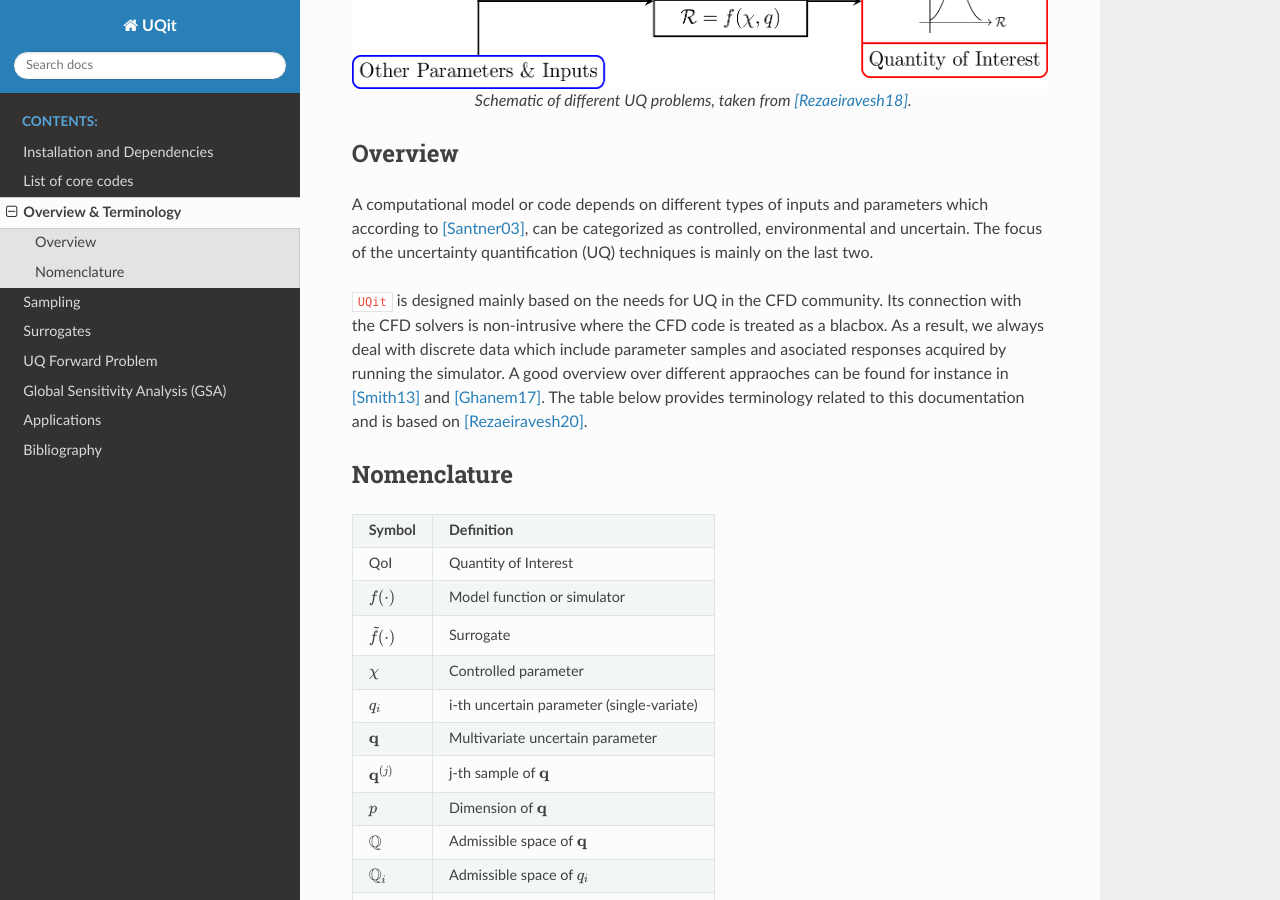
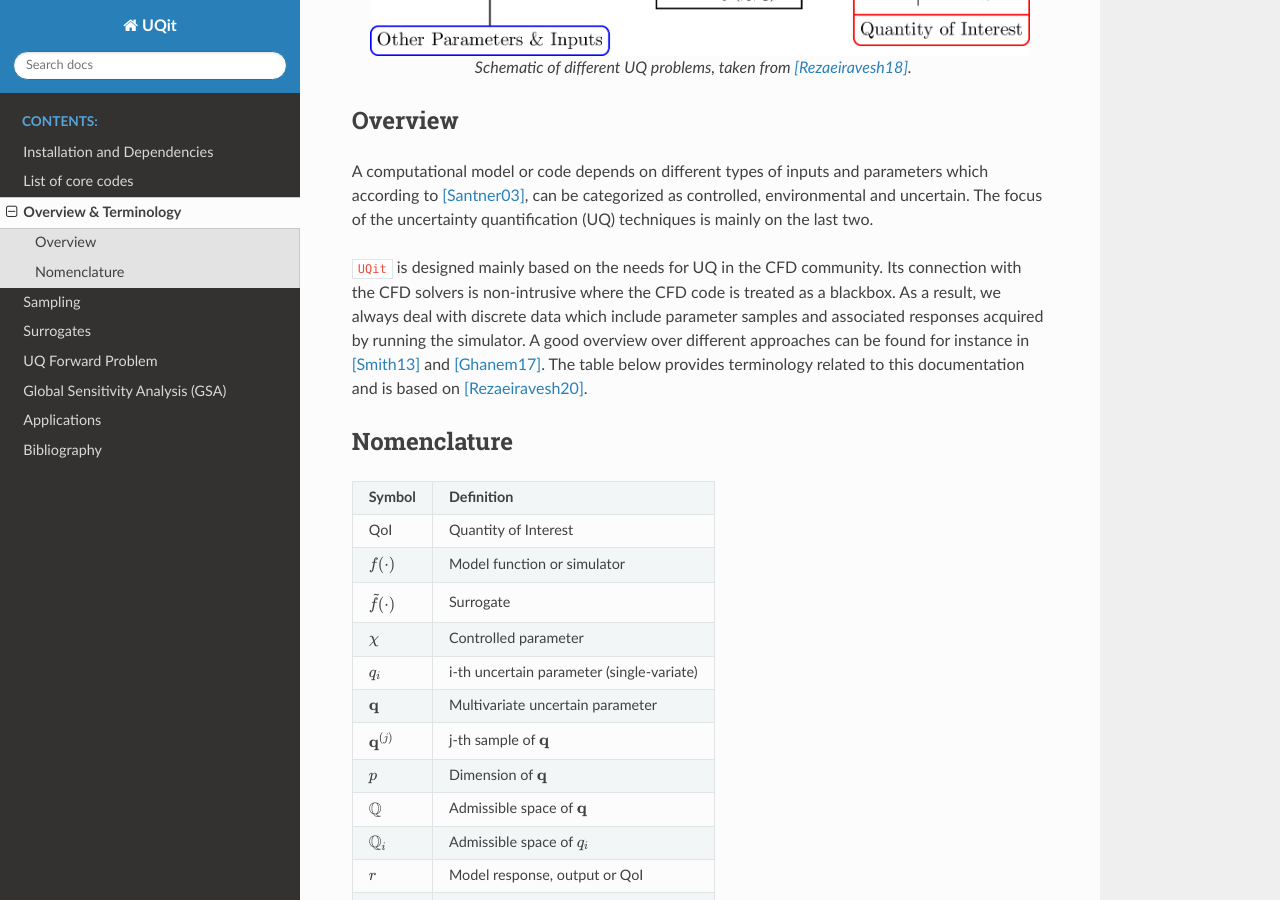
Before and after one commit to KTH-Nek5000/UQit, a Sphinx documentation site: the page built from docs/source/UQit_core_/terminology.rst, in a window 1280 px wide and 900 px high, scrolled down 401 px. Built offline with Sphinx 7.4.7 and the Read the Docs theme 2.0.0, drawn with Linux system fonts in a browser that asks for light colours.

Commit message:
small modif

```diff
--- a/docs/source/UQit_core_/terminology.rst
+++ b/docs/source/UQit_core_/terminology.rst
@@ -3,7 +3,7 @@ Overview \& Terminology
 =======================
 
 .. figure:: ../_static/uqFrame.png
-   :scale: 50%
+   :scale: 45%
    :align: center
    :alt: Schematic of different UQ problems, taken from [Rezaeiravesh18]_.
 
@@ -15,9 +15,9 @@ A computational model or code depends on different types of inputs and parameter
 The focus of the uncertainty quantification (UQ) techniques is mainly on the last two.
 
 :code:`UQit` is designed mainly based on the needs for UQ in the CFD community.
-Its connection with the CFD solvers is non-intrusive where the CFD code is treated as a blacbox.
-As a result, we always deal with discrete data which include parameter samples and asociated responses acquired by running the simulator.
-A good overview over different appraoches can be found for instance in [Smith13]_ and [Ghanem17]_.
+Its connection with the CFD solvers is non-intrusive where the CFD code is treated as a blackbox.
+As a result, we always deal with discrete data which include parameter samples and associated responses acquired by running the simulator.
+A good overview over different approaches can be found for instance in [Smith13]_ and [Ghanem17]_.
 The table below provides terminology related to this documentation and is based on [Rezaeiravesh20]_.
 
 
```
